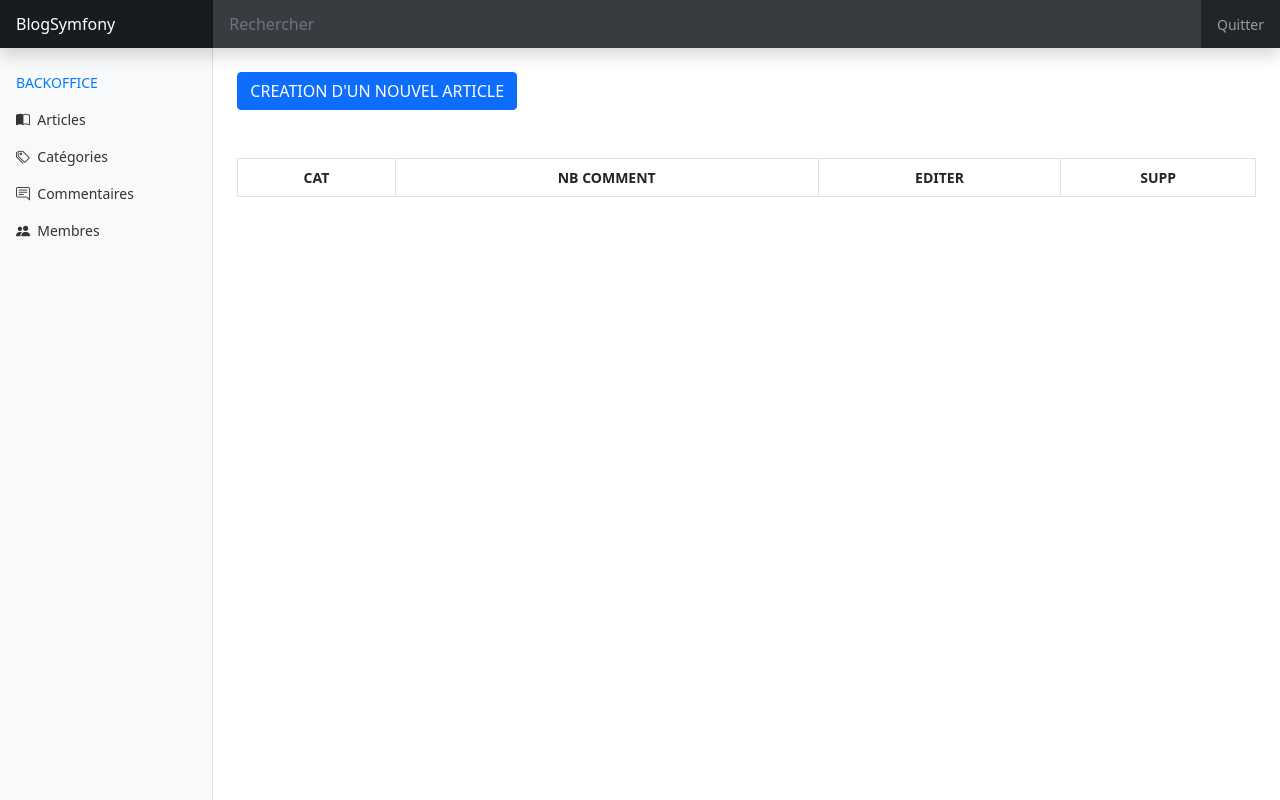
After one commit to JorgeMendes88/demoBlog, a Symfony app: template templates/admin/admin_articles.html.twig in a window 1280 px wide. The commit adds this page. Run offline with Twig, Linux system fonts and the light colour scheme; the template is opened without the code that fills it, so the values that code supplies are empty; some libraries are stand-ins or nearby versions.

Commit message:
dev connexion + boackoffice

```diff
--- a/migrations/Version20210511133411.php
+++ b/migrations/Version20210520080401.php
@@ -10,7 +10,7 @@ use Doctrine\Migrations\AbstractMigration;
 /**
  * Auto-generated Migration: Please modify to your needs!
  */
-final class Version20210511133411 extends AbstractMigration
+final class Version20210520080401 extends AbstractMigration
 {
     public function getDescription(): string
     {
@@ -20,12 +20,12 @@ final class Version20210511133411 extends AbstractMigration
     public function up(Schema $schema): void
     {
         // this up() migration is auto-generated, please modify it to your needs
-        $this->addSql('CREATE TABLE article (id INT AUTO_INCREMENT NOT NULL, titre VARCHAR(255) NOT NULL, contenu LONGTEXT NOT NULL, image VARCHAR(255) DEFAULT NULL, date DATETIME NOT NULL, PRIMARY KEY(id)) DEFAULT CHARACTER SET utf8mb4 COLLATE `utf8mb4_unicode_ci` ENGINE = InnoDB');
+        $this->addSql('ALTER TABLE user ADD roles LONGTEXT NOT NULL COMMENT \'(DC2Type:json)\'');
     }
 
     public function down(Schema $schema): void
     {
         // this down() migration is auto-generated, please modify it to your needs
-        $this->addSql('DROP TABLE article');
+        $this->addSql('ALTER TABLE user DROP roles');
     }
 }
--- /dev/null
+++ b/public/css/dashboard.css
@@ -0,0 +1,100 @@
+body {
+    font-size: .875rem;
+  }
+
+  .feather {
+    width: 16px;
+    height: 16px;
+    vertical-align: text-bottom;
+  }
+
+  /*
+   * Sidebar
+   */
+
+  .sidebar {
+    position: fixed;
+    top: 0;
+    /* rtl:raw:
+    right: 0;
+    */
+    bottom: 0;
+    /* rtl:remove */
+    left: 0;
+    z-index: 100; /* Behind the navbar */
+    padding: 48px 0 0; /* Height of navbar */
+    box-shadow: inset -1px 0 0 rgba(0, 0, 0, .1);
+  }
+
+  @media (max-width: 767.98px) {
+    .sidebar {
+      top: 5rem;
+    }
+  }
+
+  .sidebar-sticky {
+    position: relative;
+    top: 0;
+    height: calc(100vh - 48px);
+    padding-top: .5rem;
+    overflow-x: hidden;
+    overflow-y: auto; /* Scrollable contents if viewport is shorter than content. */
+  }
+
+  .sidebar .nav-link {
+    font-weight: 500;
+    color: #333;
+  }
+
+  .sidebar .nav-link .feather {
+    margin-right: 4px;
+    color: #727272;
+  }
+
+  .sidebar .nav-link.active {
+    color: #007bff;
+  }
+
+  .sidebar .nav-link:hover .feather,
+  .sidebar .nav-link.active .feather {
+    color: inherit;
+  }
+
+  .sidebar-heading {
+    font-size: .75rem;
+    text-transform: uppercase;
+  }
+
+  /*
+   * Navbar
+   */
+
+  .navbar-brand {
+    padding-top: .75rem;
+    padding-bottom: .75rem;
+    font-size: 1rem;
+    background-color: rgba(0, 0, 0, .25);
+    box-shadow: inset -1px 0 0 rgba(0, 0, 0, .25);
+  }
+
+  .navbar .navbar-toggler {
+    top: .25rem;
+    right: 1rem;
+  }
+
+  .navbar .form-control {
+    padding: .75rem 1rem;
+    border-width: 0;
+    border-radius: 0;
+  }
+
+  .form-control-dark {
+    color: #fff;
+    background-color: rgba(255, 255, 255, .1);
+    border-color: rgba(255, 255, 255, .1);
+  }
+
+  .form-control-dark:focus {
+    border-color: transparent;
+    box-shadow: 0 0 0 3px rgba(255, 255, 255, .25);
+  }
--- a/public/css/style.css
+++ b/public/css/style.css
@@ -2,3 +2,11 @@
     /* display: none !important; */
     background-color: #dc3545;
 }
+
+.img-article{
+    width:150px;
+}
+
+tr, td{
+    vertical-align: middel;
+}
--- /dev/null
+++ b/templates/admin/admin_articles.html.twig
@@ -0,0 +1,67 @@
+{% extends "base_admin.html.twig" %}
+
+{% block title %}
+    BlogSymfony | Gestion des articles
+{% endblock %}
+
+{% block body %}
+
+    {# <h1>Gestion des articles</h1> #}
+
+    {% for message in app.flashes('success') %}
+
+        <p class="col-md-4 bg-success text-center text-xhite mx-auto rounded">
+            {{ message }}
+        </p>
+
+    {% endfor %}
+
+    <a href="{{ path('blog_create') }}" class="btn btn-primary my-4">CREATION D'UN NOUVEL ARTICLE</a>
+
+    <table class="table table-bordered mt-4">
+
+        <tr class="text-center">
+
+        {% for data in colonnes %}
+
+            <th>{{ data|upper }}</th>
+
+        {% endfor %}
+            <th>CAT</th>
+            <th>NB COMMENT</th>
+            <th>EDITER</th>
+            <th>SUPP</th>
+        </tr>
+
+        {% for data in articles %}
+
+            <tr>
+                <td>{{ data.id }}</td>
+                <td><a href="{{ path('blog_show', {'id': data.id}) }}">{{ data.titre }}</a></td>
+                <td>{{ data.contenu|striptags }}</td>
+                <td><img src="{{ asset('uploads/images/' ~data.image) }}" alt="{{ data.titre }}" class="img-article"></td>
+                <td class="text-center">{{ data.date|date('d/m/Y à H:i:s') }}</td>
+                <td class="text-center">{{ data.category.titre }}</td>
+                <td class="text-center">{{ data.comments|length }}</td>
+
+                <td>
+                    <a href="{{ path('blog_edit', {'id': data.id}) }}" class="btn btn-dark">
+                        <i class=" bi bi-pencil-square"></i>
+                    </a>
+                </td>
+                <td>
+                    <a href="{{ path('admin_article_remove', {'id': data.id}) }}" class="btn btn-danger" onclick="return(confirm('Voulez-vous réellement supprimer cet article?'));">
+                        <i class="bi bi-trash"></i>
+                    </a>
+                </td>
+
+                {# Exo : ajouter 2 cellules dans le tableau : #}
+                {# 1. Afficher la categorie de l'article #}
+                {# 2. Afficher le nombre de commentaire de chaque article #}
+
+
+            </tr>
+
+        {% endfor %}
+    </table>
+{% endblock %}
--- a/templates/base.html.twig
+++ b/templates/base.html.twig
@@ -41,6 +41,12 @@
 
                         {% if app.user %}
 
+                            {% if is_granted('ROLE_ADMIN') %}
+
+                                <a class="btn btn-sm btn-outline-secondary" href="{{ path('admin') }}">BACKOFFICE</a>
+
+                            {% endif %}
+                            &nbsp;
                             <a class="btn btn-sm btn-outline-secondary" href="{{ path('security_logout') }}">Déconnexion</a>
 
                         {% else %}
--- /dev/null
+++ b/templates/base_admin.html.twig
@@ -0,0 +1,150 @@
+<!doctype html>
+<html lang="en">
+  <head>
+    <meta charset="utf-8">
+    <meta name="viewport" content="width=device-width, initial-scale=1">
+    <meta name="description" content="">
+    <meta name="author" content="Mark Otto, Jacob Thornton, and Bootstrap contributors">
+    <meta name="generator" content="Hugo 0.83.1">
+
+
+    <link rel="canonical" href="https://getbootstrap.com/docs/5.0/examples/dashboard/">
+
+    <!-- Bootstrap core CSS -->
+    <link href="https://cdn.jsdelivr.net/npm/bootstrap@5.0.1/dist/css/bootstrap.min.css" rel="stylesheet" integrity="sha384-+0n0xVW2eSR5OomGNYDnhzAbDsOXxcvSN1TPprVMTNDbiYZCxYbOOl7+AMvyTG2x" crossorigin="anonymous">
+
+    <link rel="stylesheet" href="https://cdn.jsdelivr.net/npm/bootstrap-icons@1.5.0/font/bootstrap-icons.css">
+
+    <link rel="stylesheet" href="{{ asset('css/style.css') }}">
+
+    <style>
+      .bd-placeholder-img {
+        font-size: 1.125rem;
+        text-anchor: middle;
+        -webkit-user-select: none;
+        -moz-user-select: none;
+        user-select: none;
+      }
+
+      @media (min-width: 768px) {
+        .bd-placeholder-img-lg {
+          font-size: 3.5rem;
+        }
+      }
+    </style>
+
+    <!-- Custom styles for this template -->
+    <link href="{{ asset('css/dashboard.css') }}" rel="stylesheet">
+
+    {% block stylesheet %}
+
+    {% endblock %}
+
+    <title>{% block title %}{% endblock %}</title>
+
+  </head>
+  <body>
+
+    <header class="navbar navbar-dark sticky-top bg-dark flex-md-nowrap p-0 shadow">
+      <a class="navbar-brand col-md-3 col-lg-2 me-0 px-3" href="#">BlogSymfony</a>
+      <button class="navbar-toggler position-absolute d-md-none collapsed" type="button" data-bs-toggle="collapse" data-bs-target="#sidebarMenu" aria-controls="sidebarMenu" aria-expanded="false" aria-label="Toggle navigation">
+        <span class="navbar-toggler-icon"></span>
+      </button>
+      <input class="form-control form-control-dark w-100" type="text" placeholder="Rechercher" aria-label="Search">
+      <ul class="navbar-nav px-3">
+        <li class="nav-item text-nowrap">
+          <a class="nav-link" href="{{ path('blog')}}">Quitter</a>
+        </li>
+      </ul>
+    </header>
+
+    <div class="container-fluid">
+      <div class="row">
+        <nav id="sidebarMenu" class="col-md-3 col-lg-2 d-md-block bg-light sidebar collapse">
+          <div class="position-sticky pt-3">
+            <ul class="nav flex-column">
+              <li class="nav-item">
+                <a class="nav-link active" aria-current="page" href="{{ path('admin') }}">
+                  <span data-feather="home"></span>
+                  BACKOFFICE
+                </a>
+              </li>
+              <li class="nav-item">
+                <a class="nav-link" href="{{ path('admin_articles') }}">
+                  <i class="bi bi-book-half"></i>&nbsp;&nbsp;Articles
+                </a>
+              </li>
+              <li class="nav-item">
+                <a class="nav-link" href="{{ path('admin_categories') }}">
+                  <i class="bi bi-tags"></i>&nbsp;&nbsp;Catégories
+                </a>
+              </li>
+              <li class="nav-item">
+                <a class="nav-link" href="#">
+                  <i class="bi bi-chat-right-text"></i>&nbsp;&nbsp;Commentaires
+                </a>
+              </li>
+              <li class="nav-item">
+                <a class="nav-link" href="#">
+                  <i class="bi bi-people-fill"></i>&nbsp;&nbsp;Membres
+                </a>
+              </li>
+
+            </ul>
+
+            {# <h6 class="sidebar-heading d-flex justify-content-between align-items-center px-3 mt-4 mb-1 text-muted">
+              <span>Saved reports</span>
+              <a class="link-secondary" href="#" aria-label="Add a new report">
+                <i class="bi bi-book-half"></i>&nbsp;&nbsp;Gestion des articles
+              </a>
+            </h6>
+            <ul class="nav flex-column mb-2">
+              <li class="nav-item">
+                <a class="nav-link" href="#">
+                  <i class="bi bi-book-half"></i>&nbsp;&nbsp;Gestion des articles
+                  Current month
+                </a>
+              </li>
+              <li class="nav-item">
+                <a class="nav-link" href="#">
+                  <i class="bi bi-book-half"></i>&nbsp;&nbsp;Gestion des articles
+                  Last quarter
+                </a>
+              </li>
+              <li class="nav-item">
+                <a class="nav-link" href="#">
+                  <i class="bi bi-book-half"></i>&nbsp;&nbsp;Gestion des articles
+                  Social engagement
+                </a>
+              </li>
+              <li class="nav-item">
+                <a class="nav-link" href="#">
+                  <i class="bi bi-book-half"></i>&nbsp;&nbsp;Gestion des articles
+                  Year-end sale
+                </a>
+              </li>
+            </ul> #}
+          </div>
+        </nav>
+
+        <main class="col-md-9 ms-sm-auto col-lg-10 px-md-4">
+        {% block body %}
+
+
+
+        {% endblock %}
+        </main>
+      </div>
+    </div>
+
+    <script src="/docs/5.0/dist/js/bootstrap.bundle.min.js" integrity="sha384-gtEjrD/SeCtmISkJkNUaaKMoLD0//ElJ19smozuHV6z3Iehds+3Ulb9Bn9Plx0x4" crossorigin="anonymous"></script>
+
+    <script src="https://cdn.jsdelivr.net/npm/feather-icons@4.28.0/dist/feather.min.js" integrity="sha384-uO3SXW5IuS1ZpFPKugNNWqTZRRglnUJK6UAZ/gxOX80nxEkN9NcGZTftn6RzhGWE" crossorigin="anonymous"></script>
+    <script src="https://cdn.jsdelivr.net/npm/chart.js@2.9.4/dist/Chart.min.js" integrity="sha384-zNy6FEbO50N+Cg5wap8IKA4M/ZnLJgzc6w2NqACZaK0u0FXfOWRRJOnQtpZun8ha" crossorigin="anonymous"></script>
+    <script src="dashboard.js"></script>
+
+    {% block javascript %}
+
+    {% endblock %}
+  </body>
+</html>
```
Also changed, not shown: migrations/Version20210518080005.php (deleted, +0 -37 lines), migrations/Version20210518081318.php (deleted, +0 -32 lines), migrations/Version20210519090447.php (deleted, +0 -31 lines), migrations/Version20210519090458.php (deleted, +0 -31 lines), src/Controller/AdminController.php (added, +81 -0 lines), src/Controller/SecurityController.php (+12 -1 lines), src/Entity/User.php (+14 -1 lines), templates/admin/admin_categories.html.twig (added, +49 -0 lines), templates/admin/index.html.twig (added, +17 -0 lines), templates/security/login.html.twig (+19 -1 lines), translations/security.en.php (added, +12 -0 lines), 1 other file.
